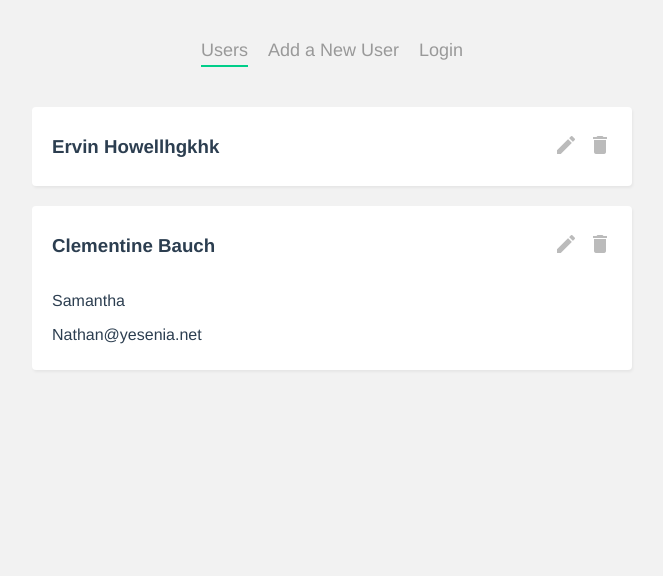
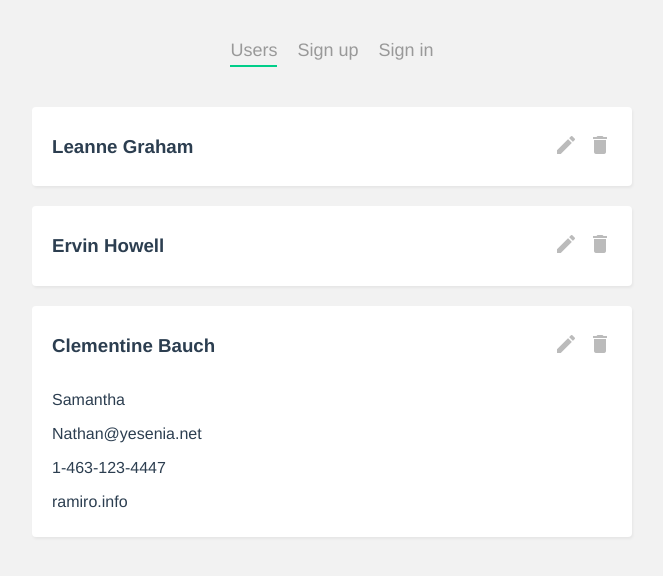
Before and after one commit to NeginSal/Vue-CRUD, a Vue app: page / in a window 1280 px wide. Both pictures are taken after a click on the element "Clementine Bauch". Shown: the top 576 px of the page, without its empty margins (308-971 px from the left). Built offline with nearby package versions, Linux system fonts and the light colour scheme; data requests are answered from the project's data file.

Commit message:
add error handling for forms ..

```diff
--- a/db.json
+++ b/db.json
@@ -1,50 +1,28 @@
 {
   "users": [
     {
+      "id": 1,
+      "name": "Leanne Graham",
+      "username": "Bret",
+      "email": "Sincere@april.biz",
+      "token": "1-770-736-8031 x56442",
+      "bio": "hildegard.org"
+    },
+    {
       "id": 2,
-      "name": "Ervin Howellhgkhk",
-      "username": "Antonettejkj",
+      "name": "Ervin Howell",
+      "username": "Antonette",
       "email": "Shanna@melissa.tv",
-      "address": {
-        "street": "Victor Plains",
-        "suite": "Suite 879",
-        "city": "Wisokyburgh",
-        "zipcode": "90566-7771",
-        "geo": {
-          "lat": "-43.9509",
-          "lng": "-34.4618"
-        }
-      },
-      "phone": "010-692-6593 x09125",
-      "website": "anastasia.net",
-      "company": {
-        "name": "Deckow-Crist",
-        "catchPhrase": "Proactive didactic contingency",
-        "bs": "synergize scalable supply-chains"
-      }
+      "token": "010-692-6593 x09125",
+      "bio": "anastasia.net"
     },
     {
       "id": 3,
       "name": "Clementine Bauch",
       "username": "Samantha",
       "email": "Nathan@yesenia.net",
-      "address": {
-        "street": "Douglas Extension",
-        "suite": "Suite 847",
-        "city": "McKenziehaven",
-        "zipcode": "59590-4157",
-        "geo": {
-          "lat": "-68.6102",
-          "lng": "-47.0653"
-        }
-      },
-      "phone": "1-463-123-4447",
-      "website": "ramiro.info",
-      "company": {
-        "name": "Romaguera-Jacobson",
-        "catchPhrase": "Face to face bifurcated interface",
-        "bs": "e-enable strategic applications"
-      }
+      "token": "1-463-123-4447",
+      "bio": "ramiro.info"
     }
   ]
 }
--- a/src/components/Navbar.vue
+++ b/src/components/Navbar.vue
@@ -1,14 +1,13 @@
 <template>
   <nav class="main-nav">
     <router-link :to="{ name: 'Home' }">Users</router-link>
-    <router-link :to="{ name: 'AddUser' }">Add a New User</router-link>
-    <router-link :to="{ name: 'Login' }">Login</router-link>
+    <router-link :to="{ name: 'AddUser' }">Sign up</router-link>
+    <router-link :to="{ name: 'Login' }">Sign in</router-link>
   </nav>
 </template>
 
 <script>
-export default {
-}
+export default {};
 </script>
 
 <style>
@@ -16,7 +15,7 @@ export default {
   text-align: center;
   margin: 40px auto;
 }
-  .main-nav a{
+.main-nav a {
   display: inline-block;
   text-decoration: none;
   margin: 0 10px;
--- a/src/components/SingleUser.vue
+++ b/src/components/SingleUser.vue
@@ -12,6 +12,8 @@
     <div v-if="showDetails" class="details">
       <p>{{ user.username }}</p>
       <p>{{ user.email }}</p>
+      <p>{{ user.token }}</p>
+      <p>{{ user.bio }}</p>
     </div>
   </div>
 </template>
@@ -60,6 +62,4 @@ h3 {
 .material-icons:hover {
   color: #777;
 }
-
-
 </style>
--- a/src/router/index.js
+++ b/src/router/index.js
@@ -20,7 +20,7 @@ const routes = [
     path: '/users/:id',
     name: 'EditUser',
     component: EditUser,
-    props:true
+    props: true
   },
   {
     path: '/login',
--- a/src/views/AddUser.vue
+++ b/src/views/AddUser.vue
@@ -4,8 +4,11 @@
     <input type="text" required v-model="name" />
     <div v-if="NameError" class="error">{{ NameError }}</div>
     <label>Email</label>
-    <input required v-model="email" />
+    <input required type="text" v-model="email" />
     <div v-if="EmailError" class="error">{{ EmailError }}</div>
+    <label>Password</label>
+    <input required v-model="password" type="password" />
+    <div v-if="PasswordError" class="error">{{ PasswordError }}</div>
     <button>Add User</button>
   </form>
 </template>
@@ -16,26 +19,32 @@ export default {
     return {
       name: "",
       email: "",
+      password: "",
       NameError: "",
       EmailError: "",
+      PasswordError: "",
     };
   },
   methods: {
     handleSubmit() {
-      if (!this.NameError && !this.EmailError) {
-        this.NameError =
-          this.name.length > 3
-            ? ""
-            : ".نام وارد شده باید حداقل ۳ حرف داشته باشد";
-        this.EmailError =
-          this.email.length > 5
-            ? ""
-            : ".ایمیل وارد شده باید حداقل ۵ حرف داشته باشد";
-      } else {
+      this.NameError =
+        this.name.length > 3 ? "" : ".نام وارد شده باید حداقل ۳ حرف داشته باشد";
+      this.EmailError =
+        this.email.length > 5
+          ? ""
+          : ".ایمیل وارد شده باید حداقل ۵ حرف داشته باشد";
+      this.PasswordError =
+        this.password.length > 8
+          ? ""
+          : ".رمز وارد شده باید حداقل ۸ رقم داشته باشد";
+      let flag = this.NameError || this.EmailError || this.PasswordError;
+      if (!flag) {
         let user = {
           name: this.name,
           email: this.email,
+          password: this.password,
         };
+        console.log(user);
 
         fetch("http://localhost:3000/users", {
           method: "POST",
--- a/src/views/EditUser.vue
+++ b/src/views/EditUser.vue
@@ -18,7 +18,7 @@ export default {
       uri: "http://localhost:3000/users/" + this.id,
       name: "",
       username: "",
-      email: ""
+      email: "",
     };
   },
   mounted() {
--- a/src/views/Login.vue
+++ b/src/views/Login.vue
@@ -1,9 +1,11 @@
 <template>
   <form>
-    <label>Name:</label>
-    <input type="text" required v-model="name" />
     <label>Email:</label>
     <input required v-model="email" />
+    <div v-if="EmailError" class="error">{{ EmailError }}</div>
+    <label>Password:</label>
+    <input type="password" required v-model="password" />
+    <div v-if="PasswordError" class="error">{{ PasswordError }}</div>
     <button @click="login">Add Project</button>
   </form>
 </template>
@@ -12,13 +14,32 @@
 export default {
   data() {
     return {
-      name: "",
+      password: "",
       email: "",
+      EmailError: "",
+      PasswordError: "",
     };
   },
   methods: {
     login() {
-      this.$router.push("/");
+      this.EmailError =
+        this.email.length > 5
+          ? ""
+          : ".ایمیل وارد شده باید حداقل ۵ حرف داشته باشد";
+      this.PasswordError =
+        this.password.length > 8
+          ? ""
+          : ".رمز وارد شده باید حداقل ۸ رقم داشته باشد";
+
+      let flag = this.NameError || this.EmailError || this.PasswordError;
+      if (!flag) {
+        let user = {
+          name: this.name,
+          email: this.email,
+          password: this.password,
+        };
+        this.$router.push("/");
+      }
     },
   },
 };
@@ -57,4 +78,10 @@ form button {
   border-radius: 6px;
   font-size: 16px;
 }
+.error {
+  color: red;
+  margin-top: 10px;
+  font-size: 0.8em;
+  font-weight: bold;
+}
 </style>
```
Also changed, not shown: src/App.vue (+8 -8 lines). Lines whose indentation alone changed are shown as unchanged.
